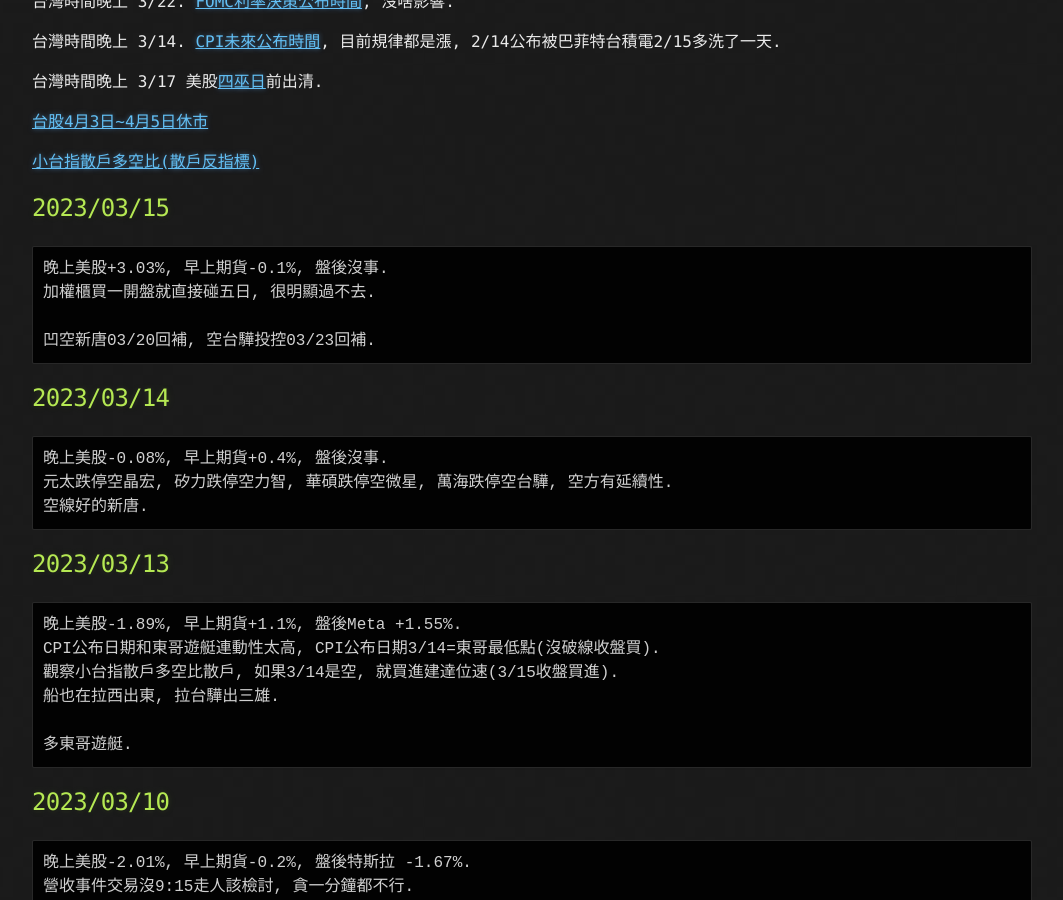
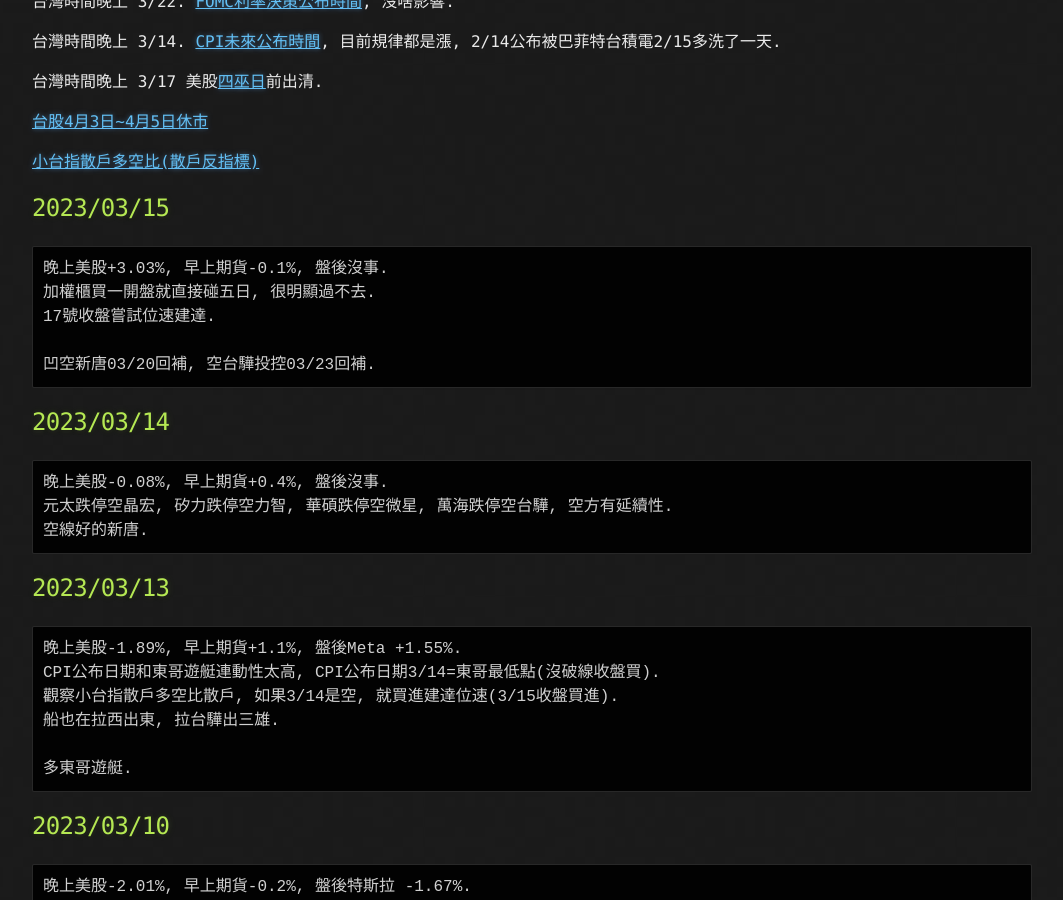
Before and after one commit to lepg5487/Stock_God, a Jekyll site: the page built from index.md, in a window 1280 px wide and 900 px high, scrolled down 468 px. Shown: the whole window, without its empty margins (108-1171 px from the left). Built offline with Jekyll 4.4.1, drawn with Linux system fonts in a browser that asks for light colours; our own code applies the rules of GitHub Pages for plain Markdown files.

Commit message:
Update index.md

````diff
--- a/index.md
+++ b/index.md
@@ -26,6 +26,7 @@
 ```
 晚上美股+3.03%, 早上期貨-0.1%, 盤後沒事.
 加權櫃買一開盤就直接碰五日, 很明顯過不去.
+17號收盤嘗試位速建達.
 
 凹空新唐03/20回補, 空台驊投控03/23回補.
 ```
````
